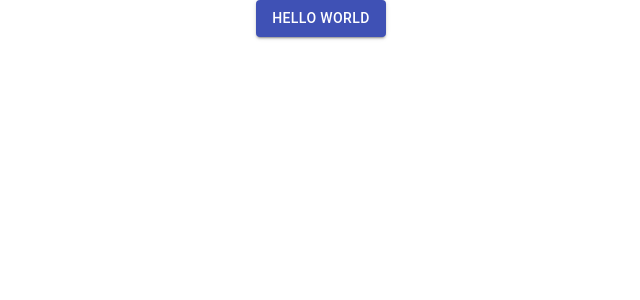
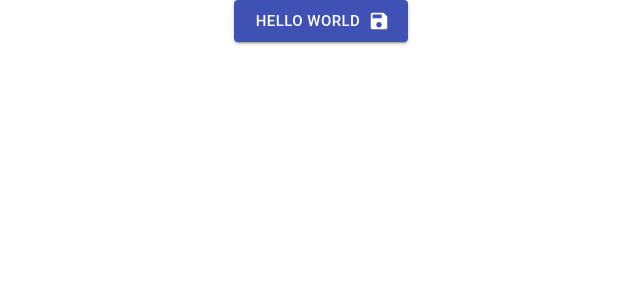
Before and after one commit to JWoltjen/material-ui-react-demo, a React (Create React App) app: page / in a window 1280 px wide. Shown: the top 300 px of the page, without its empty margins (319-959 px from the left). Built offline with nearby package versions, Linux system fonts and the light colour scheme.

Commit message:
Add icon to button component

```diff
--- a/package.json
+++ b/package.json
@@ -4,6 +4,7 @@
   "private": true,
   "dependencies": {
     "@material-ui/core": "^4.11.2",
+    "@material-ui/icons": "^4.11.2",
     "@testing-library/jest-dom": "^5.11.8",
     "@testing-library/react": "^11.2.3",
     "@testing-library/user-event": "^12.6.0",
--- a/src/App.js
+++ b/src/App.js
@@ -1,11 +1,16 @@
 
 import './App.css';
 import Button from '@material-ui/core/Button'
+import SaveIcon from '@material-ui/icons/Save'
 
 function App() {
   return (
     <div className="App">
-      <Button variant='contained' color='primary'>
+      <Button
+        endIcon={<SaveIcon />}
+        size='large'
+        variant='contained'
+        color='primary'>
           Hello World
       </Button>
     </div>
```
Also changed, not shown: 2 other files (tests, documents, lock files or other folders).
